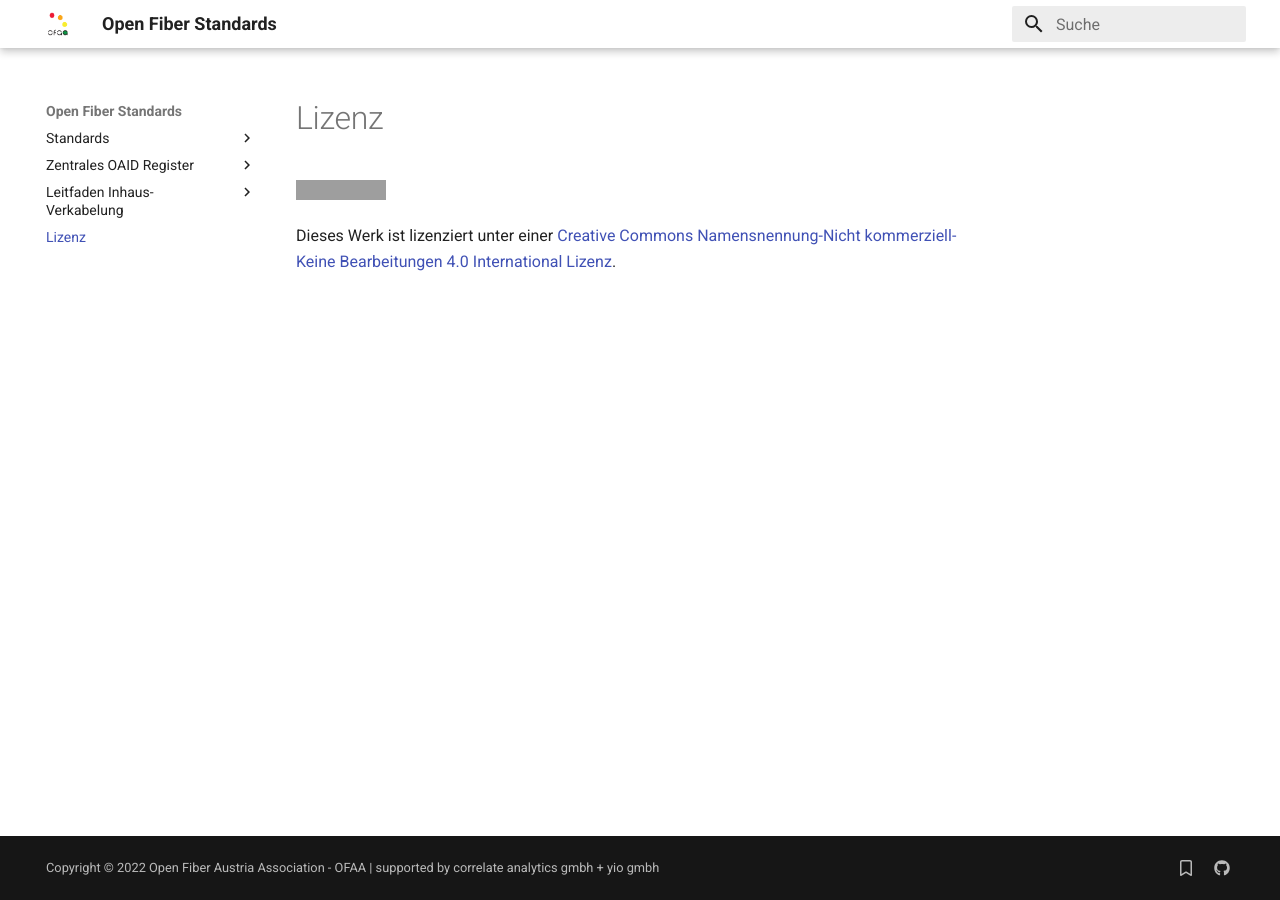
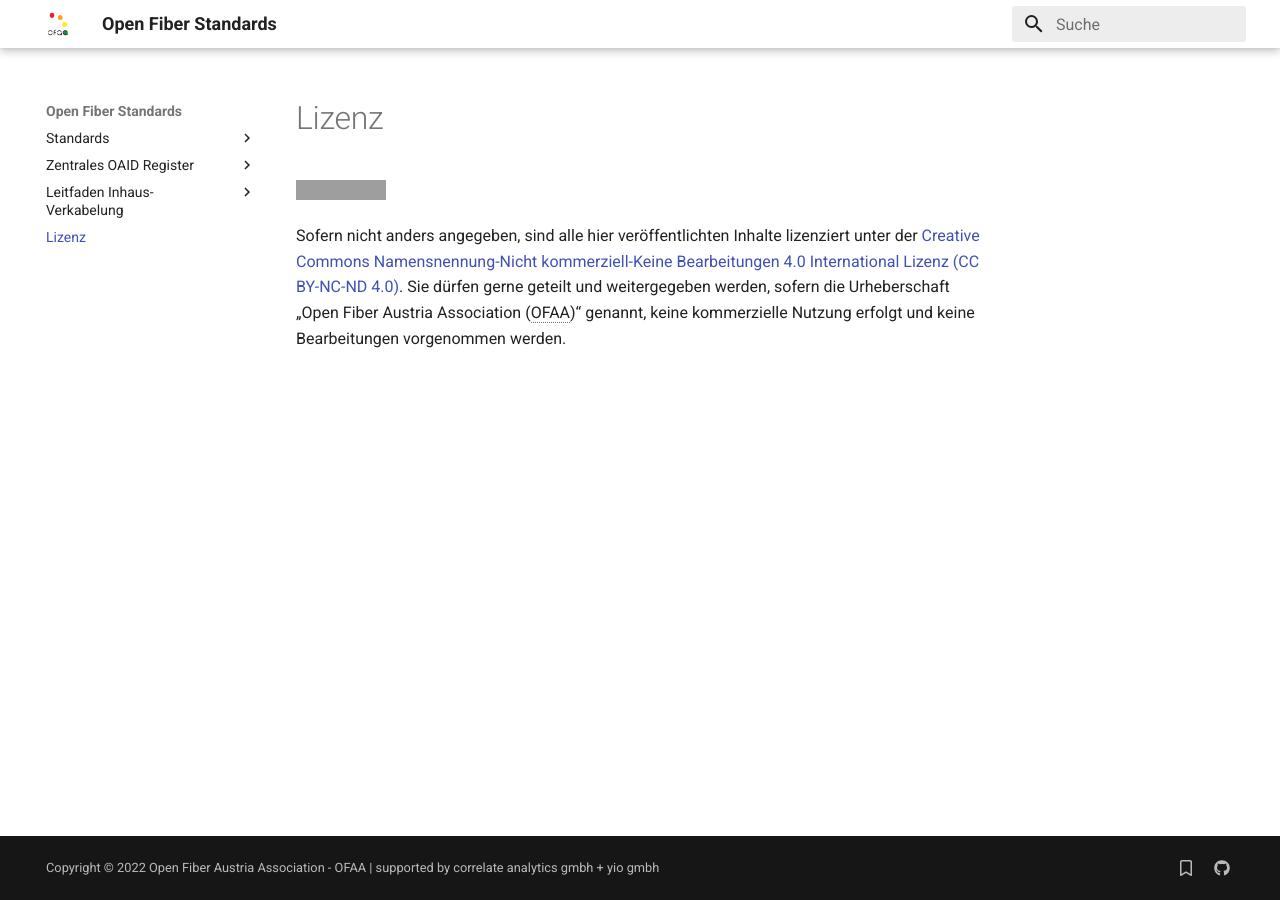
Before and after one commit to Open-Fiber-Austria/ofs, an MkDocs documentation site: the page built from docs/license.md, in a window 1280 px wide. Built offline with MkDocs 1.6.1 and Material for MkDocs 9.7.7, drawn with Linux system fonts in a browser that asks for light colours; grey boxes are pictures that could not be loaded.

Commit message:
revised text for license page

```diff
--- a/docs/license.md
+++ b/docs/license.md
@@ -3,7 +3,9 @@
 
 [![CC BY NC ND 4.0][cc-by-nc-nd-image]][cc-by-nc-nd]
 
-Dieses Werk ist lizenziert unter einer [Creative Commons Namensnennung-Nicht kommerziell-Keine Bearbeitungen 4.0 International Lizenz][cc-by-nc-nd].
+Sofern nicht anders angegeben, sind alle hier veröffentlichten Inhalte lizenziert unter der [Creative Commons Namensnennung-Nicht kommerziell-Keine Bearbeitungen 4.0 International Lizenz (CC BY-NC-ND 4.0)][cc-by-nc-nd].
+Sie dürfen gerne geteilt und weitergegeben werden, sofern die Urheberschaft „Open Fiber Austria Association (OFAA)“ genannt, keine kommerzielle Nutzung erfolgt und keine Bearbeitungen vorgenommen werden.
+
 
 [cc-by-nc-nd]: http://creativecommons.org/licenses/by-nc-nd/4.0/
 [cc-by-nc-nd-image]: https://i.creativecommons.org/l/by-nc-nd/4.0/88x31.png
```
